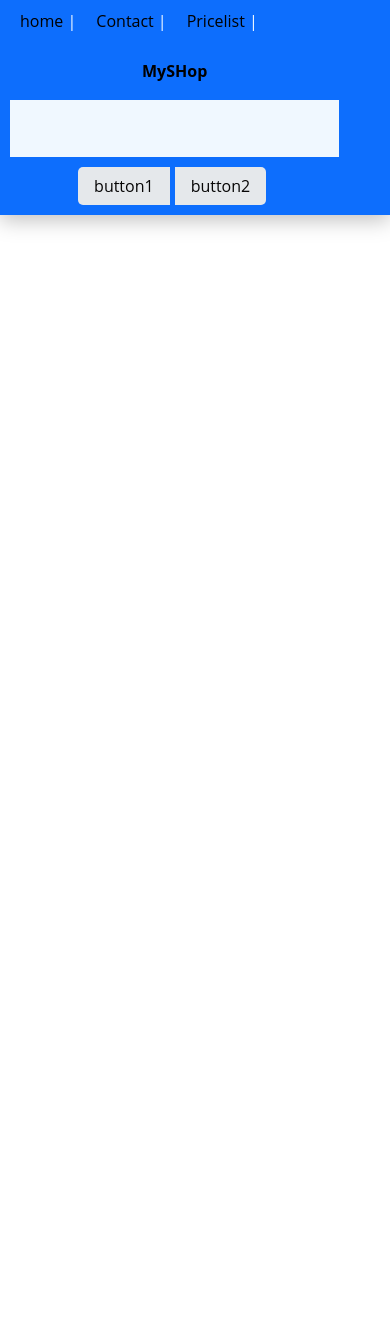
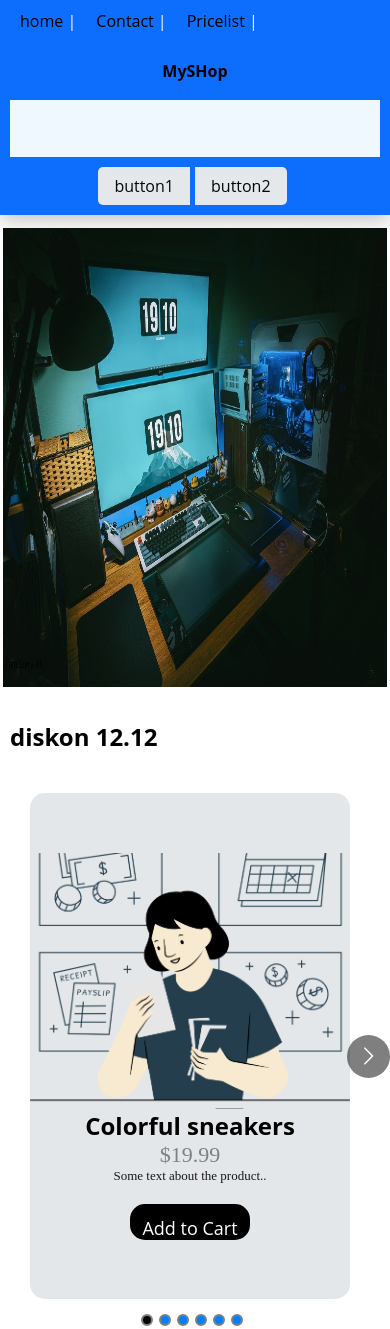
Before and after one commit to GalangYuhu0SecondAccount/studyCase-botcamp_genbox, a React (Vite) app: page /MyShopUi in a window 390 px wide. Before the commit the page ends 844 px from the top, so only its background shows below. Built offline with nearby package versions, Linux system fonts and the light colour scheme.

Commit message:
modified

```diff
--- a/package.json
+++ b/package.json
@@ -12,6 +12,7 @@
   "dependencies": {
     "react": "^18.2.0",
     "react-dom": "^18.2.0",
+    "react-multi-carousel": "^2.8.4",
     "react-router-dom": "^6.22.1"
   },
   "devDependencies": {
--- a/src/components/NavbarSeconds/Navbar.css
+++ b/src/components/NavbarSeconds/Navbar.css
@@ -112,6 +112,9 @@ input {
 @media only screen and (max-width: 768px) {
     .headerNavbar {
         flex-direction: column;
+        justify-content: center;
+        align-items: center;
+        width: 100%;
     }
 
     .h4_content {
@@ -135,3 +138,30 @@ input {
         margin-right: 5px;
     }
 }
+
+
+
+.hero_image {
+    height: auto;
+    margin-bottom: 20px;
+}
+
+.image_middle {
+    display: flex;
+    justify-items: center;
+    padding: 3px;
+    align-items: center;
+}
+
+.width_image {
+    width: 100%;
+    height: 459px;
+    top: 90%;
+    left: 97px;
+}
+
+.diskon {
+    width: 100%;
+    margin: 0;
+    padding: 10px;
+}
--- a/src/components/NavbarSeconds/Navbar.jsx
+++ b/src/components/NavbarSeconds/Navbar.jsx
@@ -1,9 +1,11 @@
 import React from "react";
 import { Link } from "react-router-dom";
-import "../NavbarSeconds/Navbar.css";
+import  Images from   "../../assets/Img_1.png"
+import"../NavbarSeconds/Navbar.css";
 
 const Navbars = () => {
   return (
+    <div>
     <header>
       <div className="menus">
         <ul className="ul_menus">
@@ -32,6 +34,15 @@ const Navbars = () => {
             </div>
       </div>
     </header>
+    <div className="hero_image">
+      <div className="image_middle">
+        <img src={Images} alt=""  className="width_image"/>
+      </div>
+    </div>
+    <div className="diskon">
+    <h2>diskon 12.12 </h2>
+    </div>
+    </div>
   );
 };
 
--- a/src/pages/HomePage/index.jsx
+++ b/src/pages/HomePage/index.jsx
@@ -1,11 +1,12 @@
 import React from 'react'
 import Navbars from '../../components/NavbarSeconds/Navbar'
-
+import CardSlider from '../../components/cardSlider/CardSlider'
 
 const IndexRoot = () => {
   return (
     <div>
         <Navbars />
+        <CardSlider />
     </div>
   )
 }
--- a/src/pages/Login/LoginSection.css
+++ b/src/pages/Login/LoginSection.css
@@ -23,7 +23,7 @@
     width: 50%;
   }
 
-  .card {
+  .card_head {
     background-color: var(--primary-color);
     height: 60vh;
     margin: 30px;
@@ -35,7 +35,7 @@
   }
 
   .form-group {
-    width: 80%;
+    width: 90%;
   }
 
   form {
@@ -59,12 +59,15 @@
   button {
     width: 100%;
     height: 36px;
-    color: #0e0808;
+    color: #0D6EFD;
     font-size: 15px;
     cursor: pointer;
     border-radius: 15px;
     background: var(--button-colot);
     margin-top: 20px;
+  }
+  span {
+    color: white;
   }
 
   button:hover {
@@ -76,7 +79,7 @@
   }
 
   p {
-    color: #333;
+    color: #181616;
     font-family: Cocogoose;
     font-size: 13px;
     font-style: normal;
@@ -96,10 +99,10 @@
 
   @media (max-width: 768px) { /* Responsif untuk perangkat dengan lebar maksimal 768px, misalnya smartphone */
     .child_card_center {
-      width: 90%; /* Mengurangi lebar agar sesuai dengan smartphone */
+      width: 100%; /* Mengurangi lebar agar sesuai dengan smartphone */
     }
 
-    .card {
+    .card_head {
       margin: 10px; /* Mengurangi margin agar muat di layar kecil */
     }
   }
--- a/src/pages/Login/LoginSection.jsx
+++ b/src/pages/Login/LoginSection.jsx
@@ -1,11 +1,11 @@
 import React from "react";
-import "../../pages/Login/LoginSection.css";
+import "../Login/LoginSection.css";
 
 const Logins = () => {
   return (
     <div className="head_Section">
       <div className="child_card_center">
-        <div className="card">
+        <div className="card_head">
           <form className="sign-up">
             <div className="form-group">
               <label>
@@ -15,7 +15,7 @@ const Logins = () => {
                 <input type="tezt" placeholder="Password" />
               </label>
               <button type="button" className="submit">
-                Login
+              <span>Login</span>
               </button>
             </div>
           </form>
```
Also changed, not shown: 1 other file (tests, documents, lock files or other folders).
